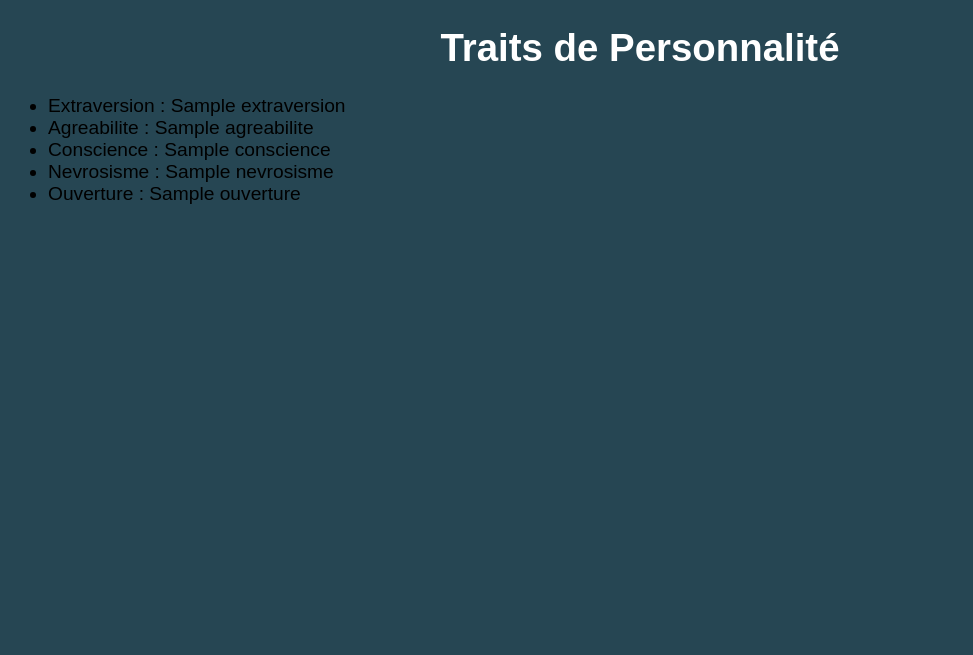
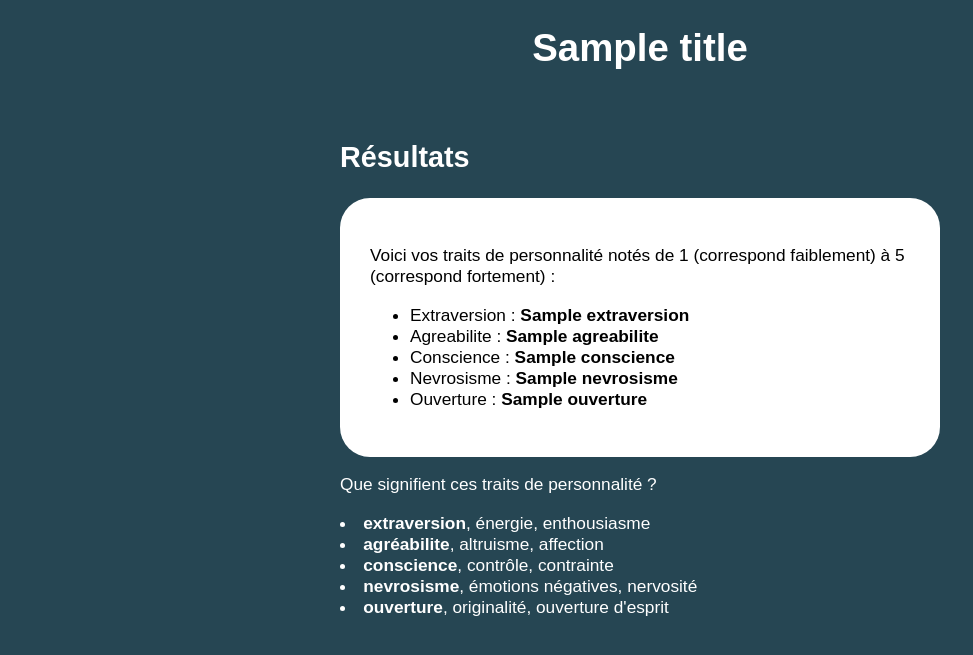
Before and after one commit to Ziip-dev/BFI-Personality-questionnaire, a Flask app: template personality_bfi/bfi_questionnaire/templates/results.jinja2 in a window 1280 px wide. Shown: the top 655 px of the page, without its empty margins (0-973 px from the left). Run offline with Flask 2, Linux system fonts and the light colour scheme; the template is opened without the code that fills it: most values are stand-ins (such as "Sample title", 1, 10 or a date in 2020).

Commit message:
Complete page styling.

```diff
--- a/personality_bfi/bfi_questionnaire/templates/questionnaire.jinja2
+++ b/personality_bfi/bfi_questionnaire/templates/questionnaire.jinja2
@@ -4,19 +4,19 @@
   <link href="{{ url_for('static', filename='css/styles.css') }}" rel="stylesheet" type="text/css">
 {% endblock %}
 
+
 {% block content %}
 
 <div id="global">
-  <h1>Big Five Inventory</h1>
+  <h1 class="text-center">{{ title if title else "Big Five Inventory" }}</h1>
 
   <div class="progress">
     <div class="progress" style="width:{{g.progress}}%;background-color:#F4A261;"><b>{{g.progress}}%</b></div>
-
   </div>
 
   <h2>Question {{question_number}}</h2>
 
-  <div id="question">
+  <div class="main-frame">
     <p>Je me vois comme quelqu'un qui... {{ question }}.</p>
 
     <form method="post">
--- a/personality_bfi/bfi_questionnaire/templates/results.jinja2
+++ b/personality_bfi/bfi_questionnaire/templates/results.jinja2
@@ -5,14 +5,29 @@
 {% endblock %}
 
 {% block content %}
-<h1>Traits de Personnalité</h1>
+  <div id="global">
+    <h1 class="text-center">{{ title if title else "Big Five Inventory" }}</h1>
+    <br>
+    <h2>Résultats</h2>
 
-<ul>
-  <li>Extraversion : {{ user_trait_scores["extraversion"] }}
-  <li>Agreabilite : {{ user_trait_scores["agreabilite"] }}
-  <li>Conscience : {{ user_trait_scores["conscience"] }}
-  <li>Nevrosisme : {{ user_trait_scores["nevrosisme"] }}
-  <li>Ouverture : {{ user_trait_scores["ouverture"] }}
-</ul>
+    <div class="main-frame">
+      <p>Voici vos traits de personnalité notés de 1 (correspond faiblement) à 5 (correspond fortement) :</p>
+      <ul>
+        <li>Extraversion : <b>{{ user_trait_scores["extraversion"] }}</b></li>
+        <li>Agreabilite : <b>{{ user_trait_scores["agreabilite"] }}</b></li>
+        <li>Conscience : <b>{{ user_trait_scores["conscience"] }}</b></li>
+        <li>Nevrosisme : <b>{{ user_trait_scores["nevrosisme"] }}</b></li>
+        <li>Ouverture : <b>{{ user_trait_scores["ouverture"] }}</b></li>
+      </ul>
+    </div>
 
+    <div class="text-white">
+      <p>Que signifient ces traits de personnalité ?</p>
+      <li><b>extraversion</b>, énergie, enthousiasme</li>
+      <li><b>agréabilite</b>, altruisme, affection</li>
+      <li><b>conscience</b>, contrôle, contrainte</li>
+      <li><b>nevrosisme</b>, émotions négatives, nervosité</li>
+      <li><b>ouverture</b>, originalité, ouverture d'esprit</li>
+    </div>
+  </div>
 {% endblock %}
--- a/personality_bfi/static/css/styles.css
+++ b/personality_bfi/static/css/styles.css
@@ -1,16 +1,37 @@
 #global
 {
     width: 50%;
-    max-width: 700px;
+    max-width: 600px;
     min-width: 400px;
     margin: auto;
 }
 
-#question
+.progress
+{
+    height:24px;
+    background-color: white;
+    border-radius: 5px;
+    text-align: center;
+}
+
+.main-frame
 {
     background-color: white;
     padding: 30px;
     border-radius: 30px;
+    font-size: 0.9em;
+}
+
+.text-center
+{
+    text-align: center;
+}
+
+.text-white
+{
+    color: white;
+    font-size: 0.9em;
+    text-justify: auto;
 }
 
 body
@@ -24,16 +45,3 @@ h1, h2
 {
     color: white;
 }
-
-h1
-{
-    text-align: center;
-}
-
-.progress
-{
-    height:24px;
-    background-color: white;
-    border-radius: 5px;
-    text-align: center;
-}
```
